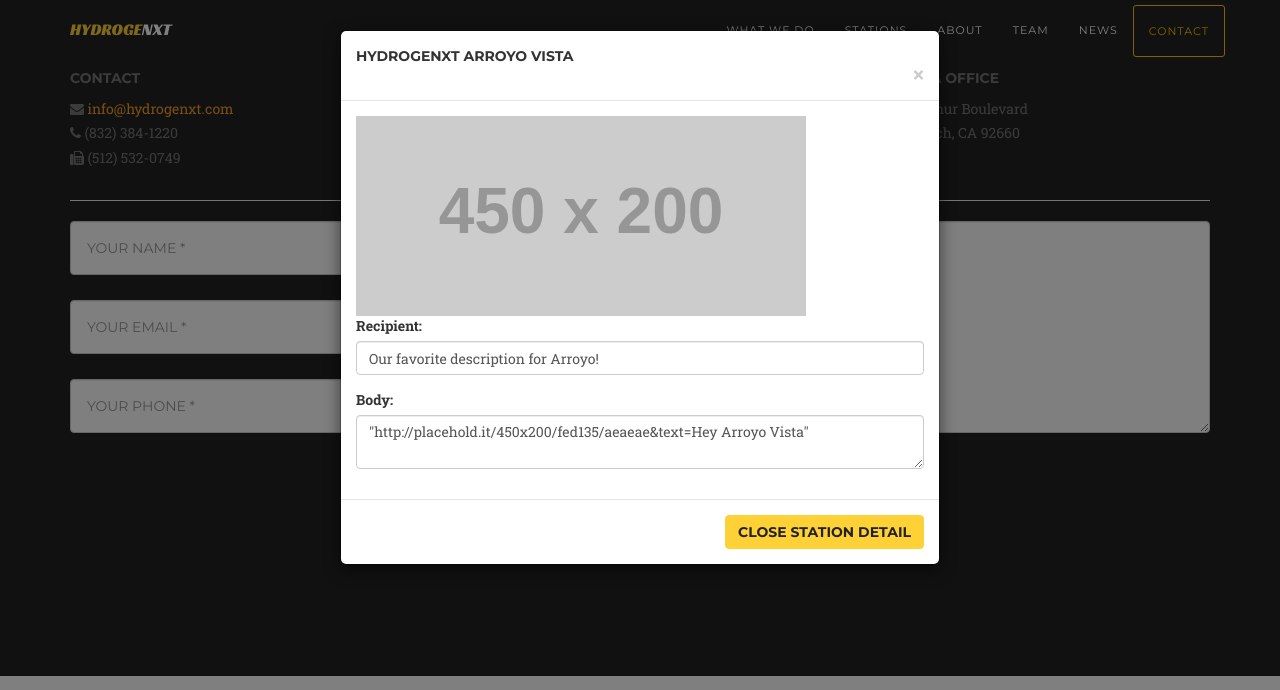
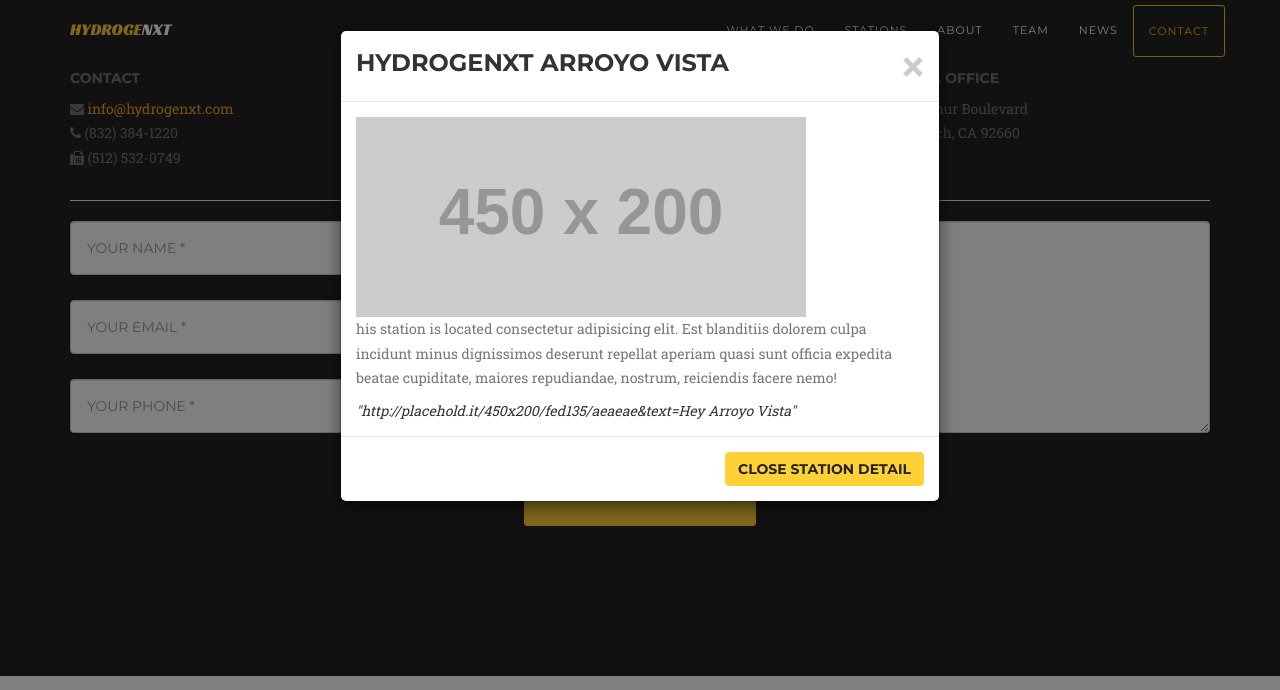
Before and after one commit to ssmagula/mktng, a website: page index.html in a window 1280 px wide. Both pictures are taken after a click on the button "VIEW ARROYO VISTA STATION MODAL". Shown: the part 7474-8164 px from the top of the page. Drawn offline with nearby package versions, Linux system fonts and the light colour scheme; placeholder pictures from the web are drawn by us; a web font is replaced by a local one.

Commit message:
Removes form from modal, inserts dynamic data-* text

```diff
--- a/css/agency.css
+++ b/css/agency.css
@@ -692,7 +692,6 @@ ul.social-buttons li a:active {
   border: none;
   min-height: 100%;
   padding: 30px 0;
-  text-align: center;
 }
 .portfolio-modal .modal-content h2 {
   margin-left:15px;
--- a/index.html
+++ b/index.html
@@ -788,40 +788,32 @@
 
 
 	<!-- New Modal Testing-->
-	<button type="button" class="btn btn-primary" data-toggle="modal" data-target="#exampleModal"
+	<button type="button" class="btn btn-primary" data-toggle="modal" data-target="#stationModal"
 		data-name="Arroyo Vista"
-		data-description="Our favorite description for Arroyo!"
+		data-description="his station is located consectetur adipisicing elit. Est blanditiis dolorem culpa incidunt minus dignissimos deserunt repellat aperiam quasi sunt officia expedita beatae cupiditate, maiores repudiandae, nostrum, reiciendis facere nemo!"
 		data-imageurl="http://placehold.it/450x200/fed135/aeaeae&text=Hey Arroyo Vista">View Arroyo Vista Station Modal</button>
-	<button type="button" class="btn btn-primary" data-toggle="modal" data-target="#exampleModal"
+	<button type="button" class="btn btn-primary" data-toggle="modal" data-target="#stationModal"
 		data-name="Berkeley, CA"
-		data-description="Our favorite description for Berkeley!"
+		data-description="his station is located consectetur adipisicing elit. Est blanditiis dolorem culpa incidunt minus dignissimos deserunt repellat aperiam quasi sunt officia expedita beatae cupiditate, maiores repudiandae, nostrum, reiciendis facere nemo!"
 		data-imageurl="http://placehold.it/450x200/fed135/ffffff&text=Hey Berkeley, CA">View Berkeley, CA</button>
-	<button type="button" class="btn btn-primary" data-toggle="modal" data-target="#exampleModal"
+	<button type="button" class="btn btn-primary" data-toggle="modal" data-target="#stationModal"
 		data-name="City of Industry"
-		data-description="Our favorite description for Industry!"
+		data-description="his station is located consectetur adipisicing elit. Est blanditiis dolorem culpa incidunt minus dignissimos deserunt repellat aperiam quasi sunt officia expedita beatae cupiditate, maiores repudiandae, nostrum, reiciendis facere nemo!"
 		data-imageurl="http://placehold.it/450x200/fed135/ffffff&text=Hey City of Industry">View City of Industry</button>
 
-	<div class="modal fade" id="exampleModal" tabindex="-1" role="dialog" aria-labelledby="exampleModalLabel" aria-hidden="true">
+	<div class="modal fade" id="stationModal" tabindex="-1" role="dialog" aria-labelledby="stationModalLabel" aria-hidden="true">
 	  <div class="modal-dialog" role="document">
 	    <div class="modal-content">
 	      <div class="modal-header">
-	        <h5 class="modal-title" id="exampleModalLabel"></h5> <!-- Smag: modal js will insert title here-->
 	        <button type="button" class="close" data-dismiss="modal" aria-label="Close">
-	          <span aria-hidden="true">&times;</span>
+	          <span aria-hidden="true" style="font-size:2em;">&times;</span>
 	        </button>
+			<h3 class="modal-title" id="exampleModalLabel"></h3> <!-- Smag: modal js will insert title here-->
 	      </div>
 	      <div class="modal-body">
 			<img class="img-responsive" id="image" src="" alt="" longdescrip="static longdescrip">
-	        <form>
-	          <div class="form-group">
-	            <label for="recipient-name" class="form-control-label">Recipient:</label>
-	            <input type="text" class="form-control" id="recipient-name"><!-- Smag: modal js will insert title here-->
-	          </div>
-	          <div class="form-group">
-	            <label for="message-text" class="form-control-label">Body:</label>
-	            <textarea class="form-control" id="message-text"><!-- Smag: modal js will insert title here--></textarea>
-	          </div>
-	        </form>
+			<p class="text-muted" id="descrip"></p>
+			<i></i>
 	      </div>
 	      <div class="modal-footer">
 	        <!-- <button type="button" class="btn btn-secondary" data-dismiss="modal">Close</button> -->
```
Also changed, not shown: js/agency.min.js.
